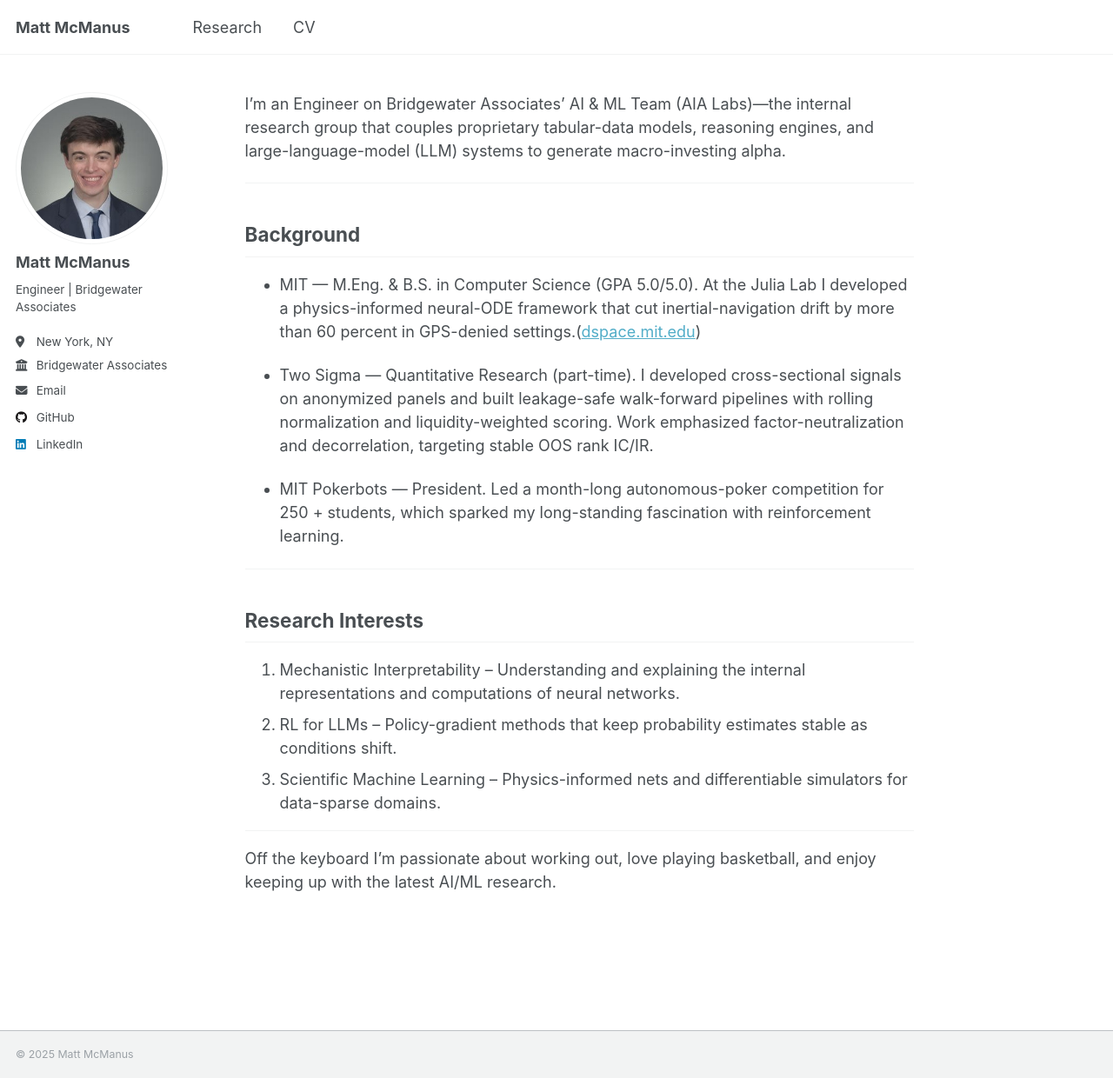
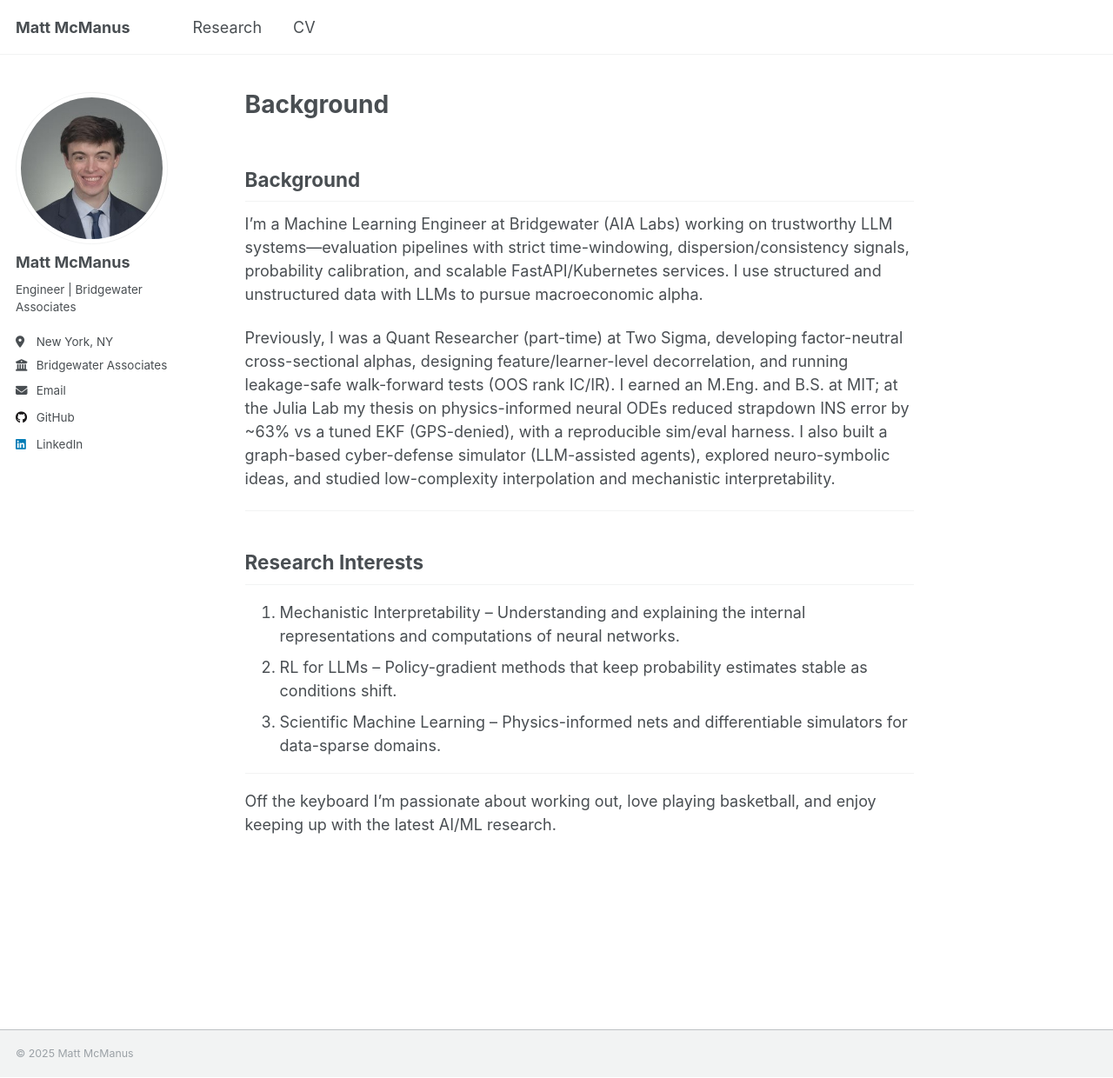
Before and after one commit to mmcmanus1/mmcmanus1.github.io, a Jekyll site: the page built from index.md, in a window 1280 px wide and 1240 px high. Shown: the whole window at 87% size. Built offline with Jekyll 4.4.1, drawn with Linux system fonts in a browser that asks for light colours; our own code applies the rules of GitHub Pages for plain Markdown files.

```diff
--- a/index.md
+++ b/index.md
@@ -5,20 +5,11 @@
 keywords: "Matt McManus, Engineer, Bridgewater Associates, MIT, Machine Learning, LLM, Reinforcement Learning, Scientific Machine Learning"
 ---
 
-I'm an Engineer on Bridgewater Associates' AI & ML Team (AIA Labs)—the internal research group that couples proprietary tabular-data models, reasoning engines, and large-language-model (LLM) systems to generate macro-investing alpha.
-
----
-
 ## Background
 
-* MIT — M.Eng. & B.S. in Computer Science (GPA 5.0/5.0).
-  At the Julia Lab I developed a physics-informed neural-ODE framework that cut inertial-navigation drift by more than 60 percent in GPS-denied settings.([dspace.mit.edu][1])
+I'm a Machine Learning Engineer at Bridgewater (AIA Labs) working on trustworthy LLM systems—evaluation pipelines with strict time-windowing, dispersion/consistency signals, probability calibration, and scalable FastAPI/Kubernetes services. I use structured and unstructured data with LLMs to pursue macroeconomic alpha.
 
-* Two Sigma — Quantitative Research (part-time).
-  I developed cross-sectional signals on anonymized panels and built leakage-safe walk-forward pipelines with rolling normalization and liquidity-weighted scoring. Work emphasized factor-neutralization and decorrelation, targeting stable OOS rank IC/IR.
-
-* MIT Pokerbots — President.
-  Led a month-long autonomous-poker competition for 250 + students, which sparked my long-standing fascination with reinforcement learning.
+Previously, I was a Quant Researcher (part-time) at Two Sigma, developing factor-neutral cross-sectional alphas, designing feature/learner-level decorrelation, and running leakage-safe walk-forward tests (OOS rank IC/IR). I earned an M.Eng. and B.S. at MIT; at the Julia Lab my thesis on physics-informed neural ODEs reduced strapdown INS error by ~63% vs a tuned EKF (GPS-denied), with a reproducible sim/eval harness. I also built a graph-based cyber-defense simulator (LLM-assisted agents), explored neuro-symbolic ideas, and studied low-complexity interpolation and mechanistic interpretability.
 
 ---
 
@@ -31,5 +22,3 @@
 ---
 
 Off the keyboard I'm passionate about working out, love playing basketball, and enjoy keeping up with the latest AI/ML research.
-
-[1]: https://dspace.mit.edu/handle/1721.1/156966 "Inertial Navigation System Drift Reduction Using Scientific Machine Learning"
```
